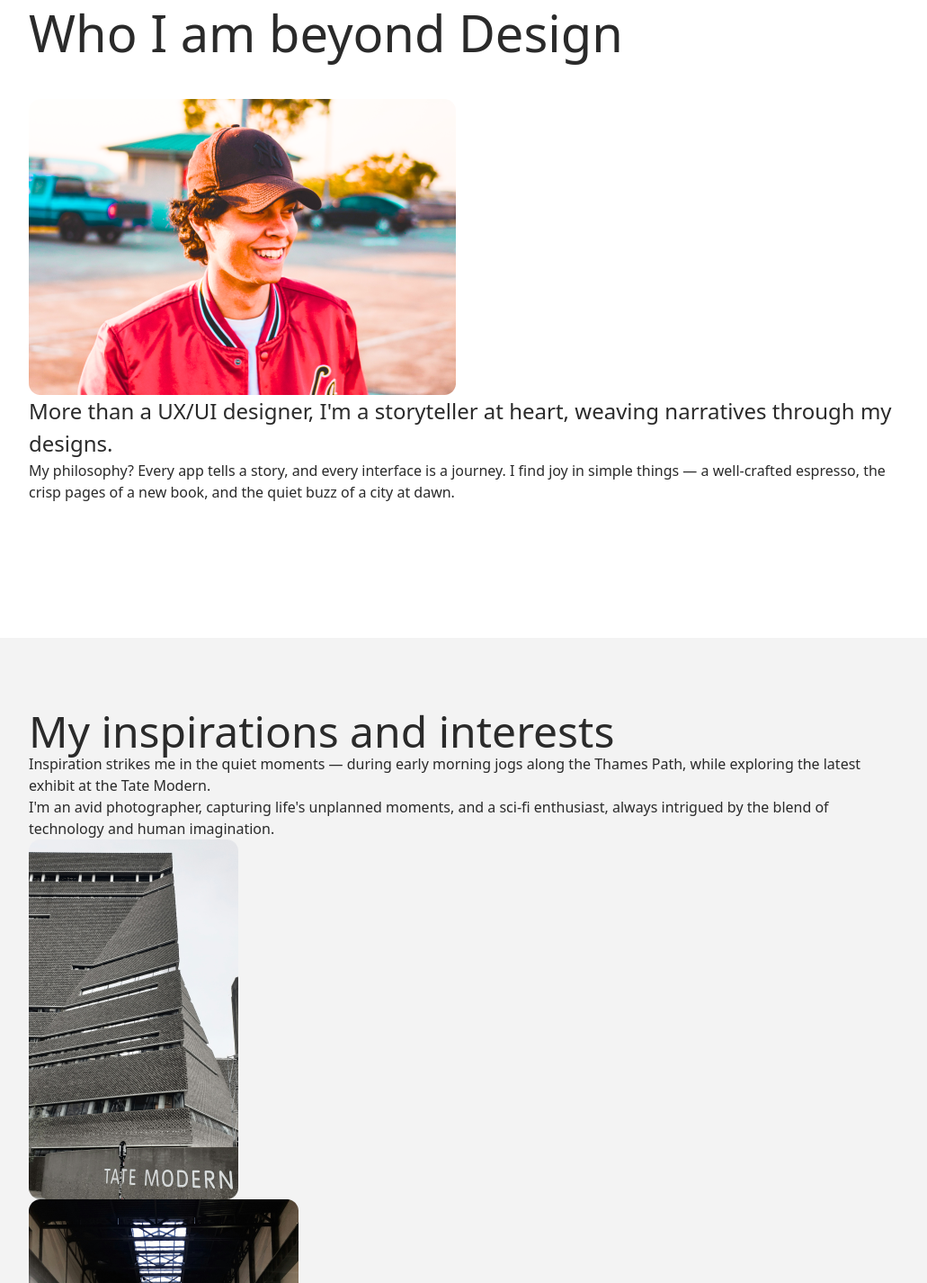
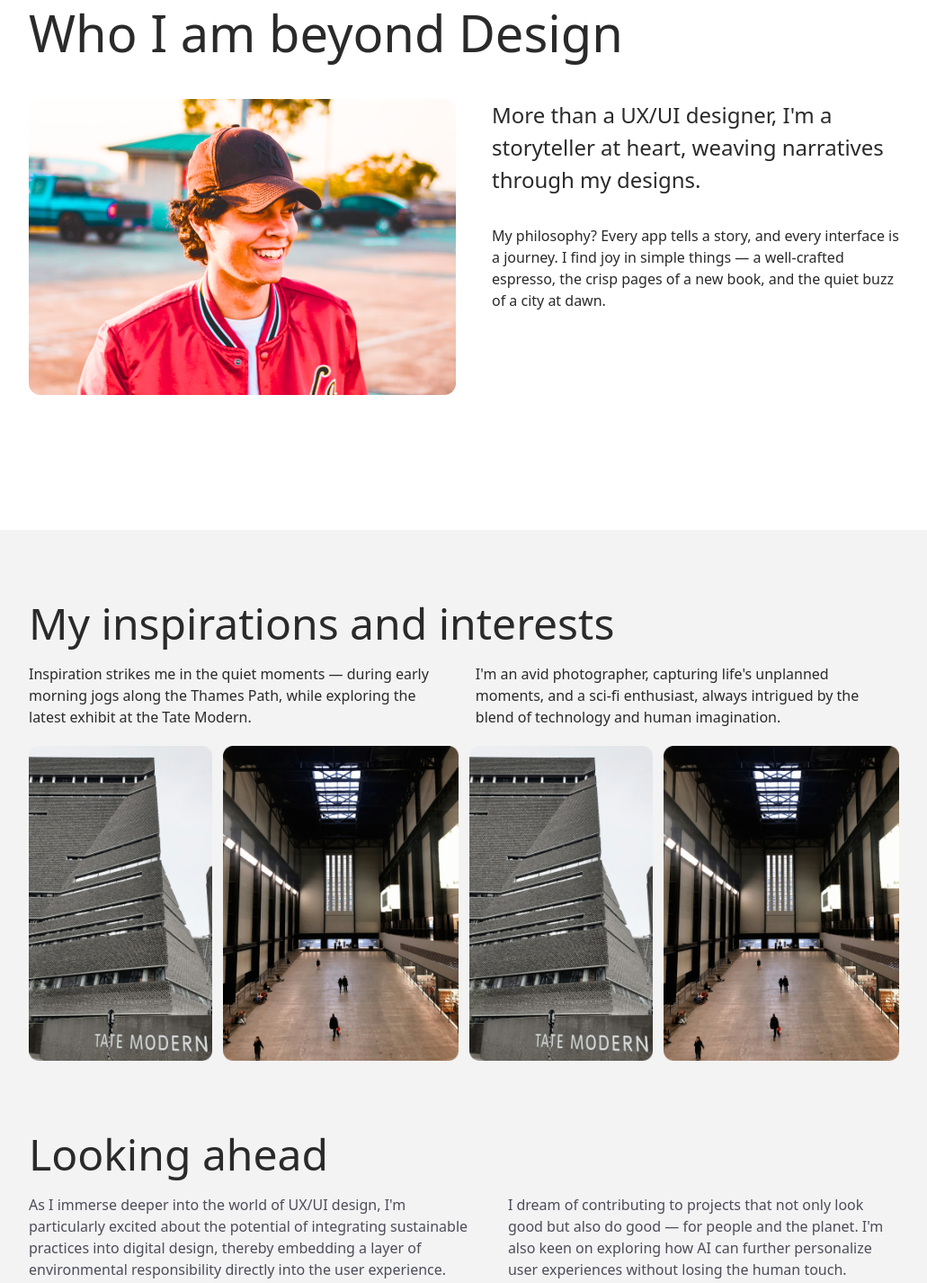
Before and after one commit to byaracho/portfolio-web, a plain HTML site: page about-me.html in a window 1280 px wide. Shown: the part 254-1680 px from the top of the page at 90% size, without its empty margins (124-1155 px from the left). Drawn offline with Linux system fonts and the light colour scheme.

Commit message:
add: about-me.html css

```diff
--- a/about-me.html
+++ b/about-me.html
@@ -29,10 +29,14 @@
     <section class="hero">
       <div class="wrapper">
         <h1>Who I am beyond Design</h1>
+        <div class="me-profile">
           <img src="public/profile.png" alt="">
+          <div>
             <h3>More than a UX/UI designer, I'm a storyteller at heart, weaving narratives through my designs.</h3>
             <p>My philosophy? Every app tells a story, and every interface is a journey. I find joy in simple things
               — a well-crafted espresso, the crisp pages of a new book, and the quiet buzz of a city at dawn.</p>
+          </div>
+        </div>
       </div>
     </section>
 
@@ -50,14 +54,17 @@
           <div>
             <img src="public/tate-1.png" alt="">
             <img src="public/tate-2.png" alt="">
-                        <img src="public/tate-3.png" alt="">
+            <img src="public/tate-1.png" alt="">
+            <img src="public/tate-2.png" alt="">
           </div>
         </article>
       </div>
     </section>
 
     <section class="looking-ahead">
+      <div class="wrapper">
         <h2>Looking ahead</h2>
+        <article>
           <div>
             <p>As I immerse deeper into the world of UX/UI design, I'm particularly excited about the potential of
               integrating sustainable practices into digital design, thereby embedding a layer of environmental
@@ -66,6 +73,7 @@
               planet. I'm also keen on exploring how AI can further personalize user experiences without losing
               the human touch.</p>
           </div>
+        </article>
     </section>
 
     <section class="cta-section">
--- a/style.css
+++ b/style.css
@@ -364,33 +364,6 @@ section h2+article {
   padding-bottom: 0.75rem;
 }
 
-@media (min-width: 600px) {
-
-  .selected-projects section,
-  .project-stage-images {
-    flex-direction: row;
-  }
-
-  .project-stage-images img {
-    margin: 0 auto;
-  }
-}
-
-@media (min-width: 810px) {
-  .graduation-project {
-    flex-direction: row;
-  }
-
-  .graduation-project>* {
-    width: 50%;
-  }
-
-  .graduation-project div {
-    padding: 5rem 100px;
-    order: -1;
-  }
-}
-
 /* wide-wrapper max-width를 바꾸는 것으로 해결 */
 /* @media (min-width: 1100px) {
   .wide-wrapper {
@@ -497,6 +470,7 @@ section h2+article {
 }
 
 /* ----------------- resume.html ----------------- */
+/* Q: 마진 */
 .download-resume {
   border: 1px solid var(--clr-light-dark-grey);
   border-radius: 4px;
@@ -513,3 +487,66 @@ section h2+article {
 }
 
 /* ----------------- about-me.html ----------------- */
+.me-profile {
+  display: flex;
+  flex-direction: column;
+  gap: 2.5rem;
+}
+
+.me-profile p {
+  padding-top: 2rem;
+}
+
+.inspirations {
+  padding-bottom: 0;
+}
+
+.inspirations article div,
+.looking-ahead article div {
+  display: flex;
+  flex-direction: column;
+  gap: 2.5rem;
+  margin-top: 1.25rem;
+}
+
+.inspirations div:last-child {
+  gap: 0.75rem;
+  flex-direction: row;
+  justify-content: center;
+}
+
+.inspirations img {
+  overflow-x: auto;
+}
+
+/* ----------------- media query ----------------- */
+@media (min-width: 600px) {
+
+  .selected-projects section,
+  .project-stage-images {
+    flex-direction: row;
+  }
+
+  .project-stage-images img {
+    margin: 0 auto;
+  }
+}
+
+@media (min-width: 810px) {
+
+  .graduation-project,
+  .me-profile,
+  .inspirations article div,
+  .looking-ahead article div {
+    flex-direction: row;
+  }
+
+  .graduation-project>* {
+    width: 50%;
+  }
+
+  .graduation-project div {
+    padding: 5rem 100px;
+    order: -1;
+  }
+}
```
Lines whose indentation alone changed are shown as unchanged.
